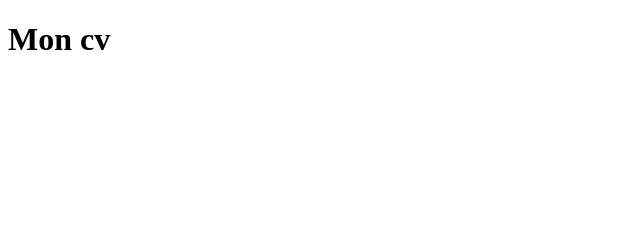
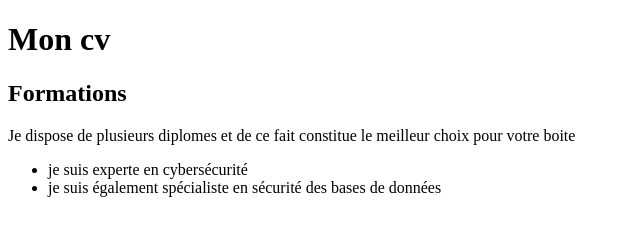
Before and after one commit to Mayi-1208/mon-cv, a plain HTML site: page index.html in a window 1280 px wide. Shown: the whole page, without its empty margins (0-640 px from the left). Drawn offline with Linux system fonts and the light colour scheme.

Commit message:
mise en place de la section formations

```diff
--- a/index.html
+++ b/index.html
@@ -7,5 +7,13 @@
     </head>
     <body>
         <h1>Mon cv</h1>
+        <section>
+            <h1>Formations</h1>
+            <p>Je dispose de plusieurs diplomes et de ce fait constitue le meilleur choix pour votre boite</p>
+            <ul>
+                <li>je suis experte en cybersécurité</li>
+                <li>je suis également spécialiste en sécurité des bases de données</li>
+            </ul>
+        </section>
     </body>
 </htm>
```
